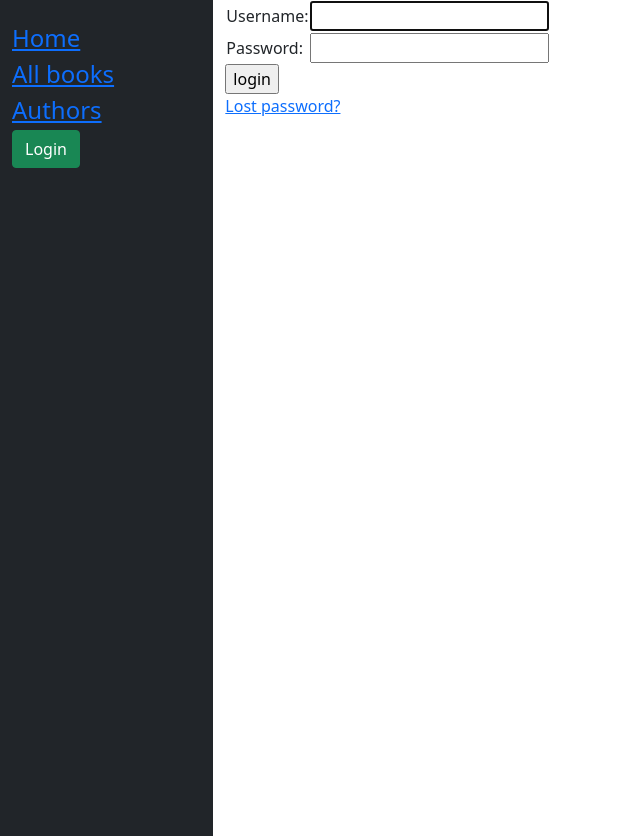
After one commit to marlon-bento/estudo-py, a Django app: page /accounts/login/ in a window 1280 px wide. The commit adds this page. Shown: the whole page, without its empty margins (0-640 px from the left). Run offline with Django 5.2, Linux system fonts and the light colour scheme.

Commit message:
login adicionado

```diff
--- a/django/estudo/locallibrary/catalog/static/css/styles.css
+++ b/django/estudo/locallibrary/catalog/static/css/styles.css
@@ -3,5 +3,11 @@
     margin-top: 20px;
     padding: 0;
     list-style: none;
-
+    height: 100vh;
   }
+.logo{
+  width: 70px;
+  height: 70px;
+  border-radius: 100%;
+  background-color: rgb(103, 102, 101);
+}
--- a/django/estudo/locallibrary/catalog/templates/base_generic.html
+++ b/django/estudo/locallibrary/catalog/templates/base_generic.html
@@ -4,28 +4,71 @@
     {% block title %}<title>Local Library</title>{% endblock %}
     <meta charset="utf-8" />
     <meta name="viewport" content="width=device-width, initial-scale=1" />
-    <link
-      rel="stylesheet"
-      href="https://stackpath.bootstrapcdn.com/bootstrap/4.1.3/css/bootstrap.min.css"
-      integrity="sha384-MCw98/SFnGE8fJT3GXwEOngsV7Zt27NXFoaoApmYm81iuXoPkFOJwJ8ERdknLPMO"
-      crossorigin="anonymous" />
+    <link href="https://cdn.jsdelivr.net/npm/bootstrap@5.0.2/dist/css/bootstrap.min.css" rel="stylesheet" integrity="sha384-EVSTQN3/azprG1Anm3QDgpJLIm9Nao0Yz1ztcQTwFspd3yD65VohhpuuCOmLASjC" crossorigin="anonymous">
+
+    <script src="https://cdn.jsdelivr.net/npm/bootstrap@5.0.2/dist/js/bootstrap.bundle.min.js" integrity="sha384-MrcW6ZMFYlzcLA8Nl+NtUVF0sA7MsXsP1UyJoMp4YLEuNSfAP+JcXn/tWtIaxVXM" crossorigin="anonymous"></script>
+
+    <script src="https://cdn.jsdelivr.net/npm/@popperjs/core@2.9.2/dist/umd/popper.min.js" integrity="sha384-IQsoLXl5PILFhosVNubq5LC7Qb9DXgDA9i+tQ8Zj3iwWAwPtgFTxbJ8NT4GN1R8p" crossorigin="anonymous"></script>
+    <script src="https://cdn.jsdelivr.net/npm/bootstrap@5.0.2/dist/js/bootstrap.min.js" integrity="sha384-cVKIPhGWiC2Al4u+LWgxfKTRIcfu0JTxR+EQDz/bgldoEyl4H0zUF0QKbrJ0EcQF" crossorigin="anonymous"></script>
+
     <!-- Add additional CSS in static file -->
     {% load static %}
     <link rel="stylesheet" href="{% static 'css/styles.css' %}" />
   </head>
   <body class="">
     <div class="container-fluid">
-      <div class="row h-100">
-        <div class="col-sm-2 bg-dark h-100 ">
+      <div class="row ">
+        <div class="col-sm-2 bg-dark ">
           {% block sidebar %}
-            <ul class=" sidebar-nav ">
+            <ul class=" sidebar-nav fs-4 ">
+              {% if user.is_authenticated and user.get_username %}
+              <li class="text-white fs-4">
+                <div class="d-flex gap-2 align-items-center ">
+                  <div class="logo "></div>
+                  <span>
+                    User: {{ user.get_username }}
+                  </span>
+                </div>
+               {% endif %}
+
+              </li>
               <li><a href="{% url 'index' %}">Home</a></li>
               <li><a href="{% url 'books' %}">All books</a></li>
-              <li><a href="">All authors</a></li>
+              <li><a href="{% url 'authors' %}">Authors</a></li>
+              {% if user.is_authenticated %}
+
+                <li><a class="btn btn-danger" href="{% url 'logout'%}?next={{request.path}}">Logout</a></li>
+              {% else %}
+                <li><a class="btn btn-success" href="{% url 'login'%}?next={{request.path}}">Login</a></li>
+              {% endif %}
             </ul>
+
+
+
           {% endblock %}
         </div>
-        <div class="col-sm-10">{% block content %}{% endblock %}</div>
+        <div class="col-sm-10">
+          {% block content %}{% endblock %}
+
+          {% block pagination %}
+            {% if is_paginated %}
+              <div class="pagination">
+                <span class="page-links">
+                  {% if page_obj.has_previous %}
+                    <a href="{{ request.path }}?page={{ page_obj.previous_page_number }}">previous</a>
+                  {% endif %}
+                  <span class="page-current">
+                    Page {{ page_obj.number }} of {{ page_obj.paginator.num_pages }}.
+                  </span>
+                  {% if page_obj.has_next %}
+                    <a href="{{ request.path }}?page={{ page_obj.next_page_number }}">next</a>
+                  {% endif %}
+                </span>
+              </div>
+            {% endif %}
+          {% endblock %}
+        </div>
+
       </div>
     </div>
   </body>
--- a/django/estudo/locallibrary/catalog/templates/catalog/book_detail.html
+++ b/django/estudo/locallibrary/catalog/templates/catalog/book_detail.html
@@ -3,11 +3,7 @@
 {% block content %}
   <h1>Title: {{ book.title }}</h1>
 
-  <p><strong>Author:</strong> <a href="">{{ book.author }}</a></p> <!-- author detail link not yet defined -->
-  <p><strong>Summary:</strong> {{ book.summary }}</p>
-  <p><strong>ISBN:</strong> {{ book.isbn }}</p>
-  <p><strong>Language:</strong> {{ book.language }}</p>
-  <p><strong>Genre:</strong> {% for genre in book.genre.all %} {{ genre }}{% if not forloop.last %}, {% endif %}{% endfor %}</p>
+  <p><strong>Author:</strong> <a href="{{book.author.get_absolute_url}}">{{ book.author }}</a></p> <!-- author detail link not yet defined -->
 
   <div style="margin-left:20px;margin-top:20px">
     <h4>Copies</h4>
--- a/django/estudo/locallibrary/catalog/urls.py
+++ b/django/estudo/locallibrary/catalog/urls.py
@@ -5,5 +5,7 @@ urlpatterns = [
     path('', views.index, name='index'),
     path('books/', views.BookListView.as_view(), name='books'),
     path('book/<int:pk>', views.BookDetailView.as_view(), name='book-detail'),
+    path('authors/', views.AuthorListView.as_view(), name='authors'),
+    path('autors/<int:pk>', views.AuthorDetailView.as_view(), name='author-detail'),
 
 ]
--- a/django/estudo/locallibrary/locallibrary/urls.py
+++ b/django/estudo/locallibrary/locallibrary/urls.py
@@ -24,5 +24,6 @@ urlpatterns = [
     path('admin/', admin.site.urls),
     path('catalog/', include('catalog.urls')),
     path('', RedirectView.as_view(url='/catalog/', permanent=True)),
+    path('accounts/', include('django.contrib.auth.urls')),
 
 ] + static(settings.STATIC_URL, document_root=settings.STATIC_ROOT)
--- /dev/null
+++ b/django/estudo/locallibrary/templates/registration/logged_out.html
@@ -0,0 +1,6 @@
+{% extends "base_generic.html" %}
+
+{% block content %}
+  <p>Logged out!</p>
+  <a href="{% url 'login'%}">Click here to login again.</a>
+{% endblock %}
--- /dev/null
+++ b/django/estudo/locallibrary/templates/registration/login.html
@@ -0,0 +1,37 @@
+{% extends "base_generic.html" %}
+
+{% block content %}
+
+  {% if form.errors %}
+    <p>Your username and password didn't match. Please try again.</p>
+  {% endif %}
+
+  {% if next %}
+    {% if user.is_authenticated %}
+      <p>Your account doesn't have access to this page. To proceed,
+      please login with an account that has access.</p>
+    {% else %}
+      <p>Please login to see this page.</p>
+    {% endif %}
+  {% endif %}
+
+  <form method="post" action="{% url 'login' %}">
+    {% csrf_token %}
+    <table>
+      <tr>
+        <td>{{ form.username.label_tag }}</td>
+        <td>{{ form.username }}</td>
+      </tr>
+      <tr>
+        <td>{{ form.password.label_tag }}</td>
+        <td>{{ form.password }}</td>
+      </tr>
+    </table>
+    <input type="submit" value="login" />
+    <input type="hidden" name="next" value="{{ next }}" />
+  </form>
+
+  {# Assumes you setup the password_reset view in your URLconf #}
+  <p><a href="{% url 'password_reset' %}">Lost password?</a></p>
+
+{% endblock %}
--- /dev/null
+++ b/django/estudo/locallibrary/templates/registration/password_reset_complete.html
@@ -0,0 +1,6 @@
+{% extends "base_generic.html" %}
+
+{% block content %}
+  <h1>The password has been changed!</h1>
+  <p><a href="{% url 'login' %}">log in again?</a></p>
+{% endblock %}
--- /dev/null
+++ b/django/estudo/locallibrary/templates/registration/password_reset_email.html
@@ -0,0 +1,2 @@
+Someone asked for password reset for email {{ email }}. Follow the link below:
+{{ protocol}}://{{ domain }}{% url 'password_reset_confirm' uidb64=uid token=token %}
```
Also changed, not shown: django/estudo/locallibrary/catalog/management/commands/populate_db.py (+27 -2 lines), django/estudo/locallibrary/catalog/templates/catalog/author_detail.html (added, +19 -0 lines), django/estudo/locallibrary/catalog/templates/catalog/author_list.html (added, +16 -0 lines), django/estudo/locallibrary/catalog/templates/index.html (+8 -0 lines), django/estudo/locallibrary/catalog/views.py (+29 -2 lines), django/estudo/locallibrary/locallibrary/settings.py (+4 -3 lines), django/estudo/locallibrary/templates/registration/password_reset_confirm.html (added, +36 -0 lines), django/estudo/locallibrary/templates/registration/password_reset_form.html (added, +12 -0 lines), django/estudo/locallibrary/db.sqlite3.
